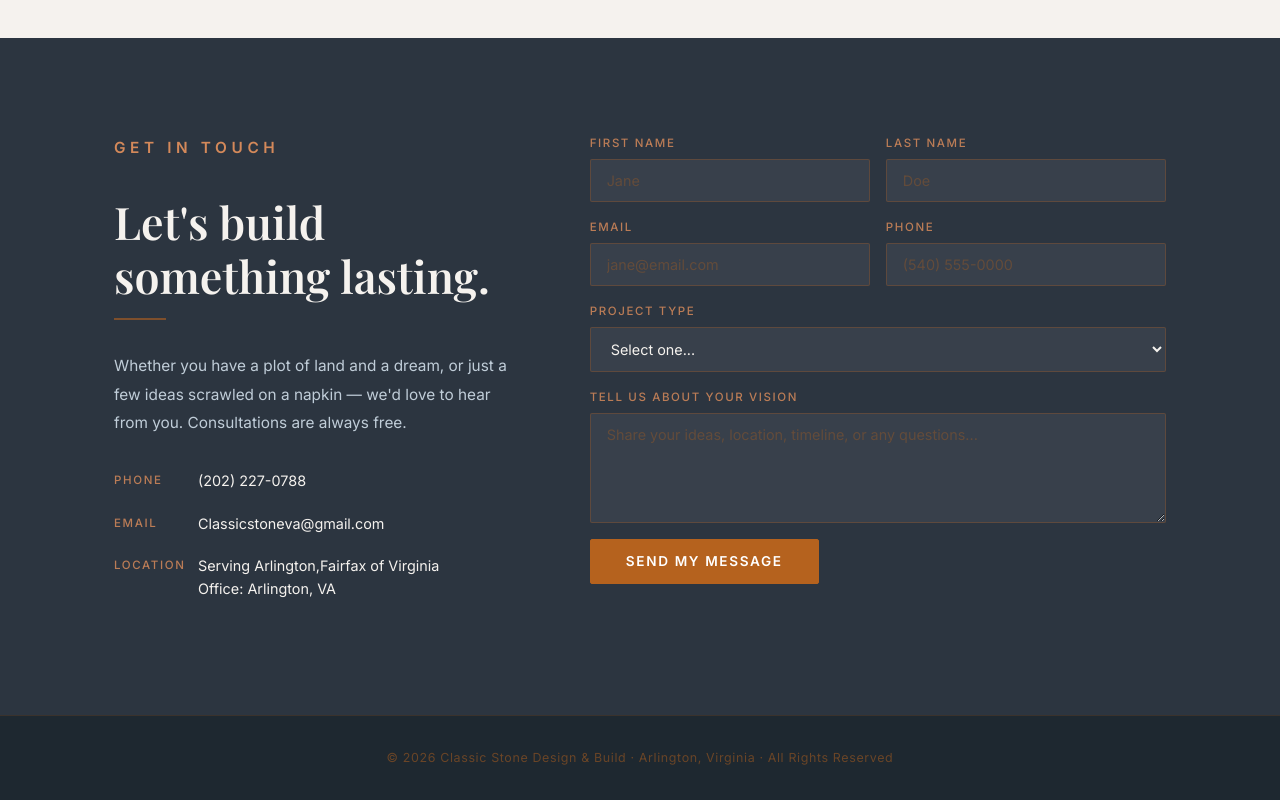
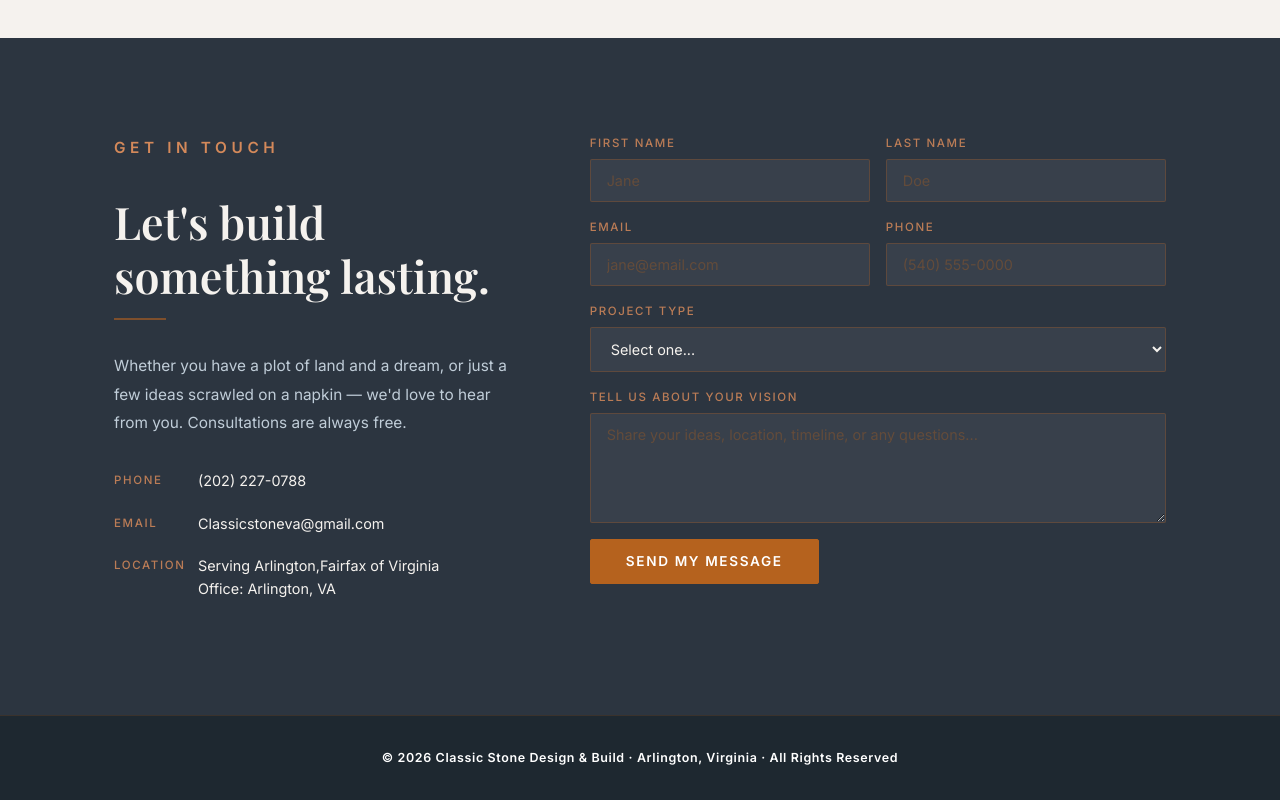
Before and after one commit to daltankhuyag/Classicstoneva1111, a React (Vite) app: page /schedule in a window 1280 px wide. Shown: the part 1070-1870 px from the top of the page. Built offline with nearby package versions, Linux system fonts and the light colour scheme.

Commit message:
Merge
merge

```diff
--- a/src/index.css
+++ b/src/index.css
@@ -725,8 +725,9 @@ body {
 }
 .footer p {
   font-size: 0.78rem;
-  color: rgba(181,98,30,0.5);
+  color: var(--white);
   letter-spacing: 0.05em;
+  font-weight: 700;
 }
 
 /* ── Nav active link ─────────────────────── */
```
